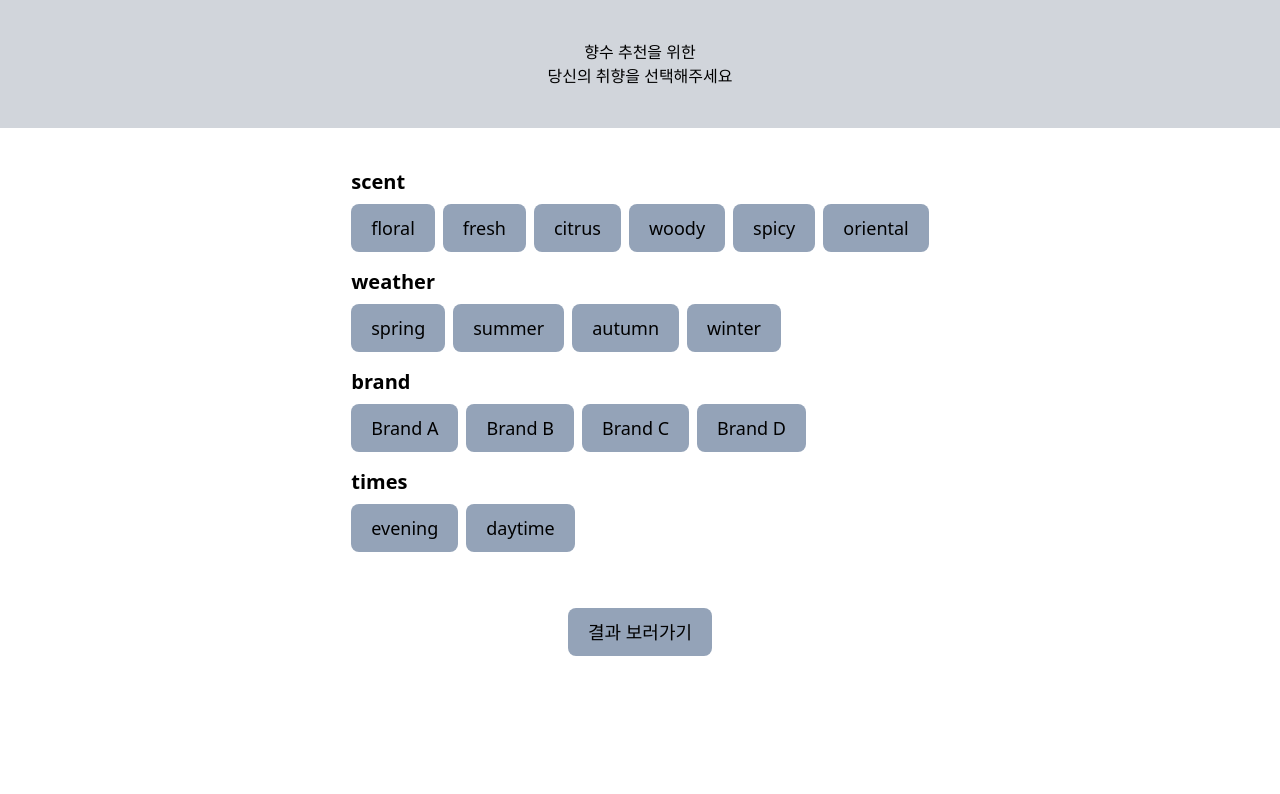
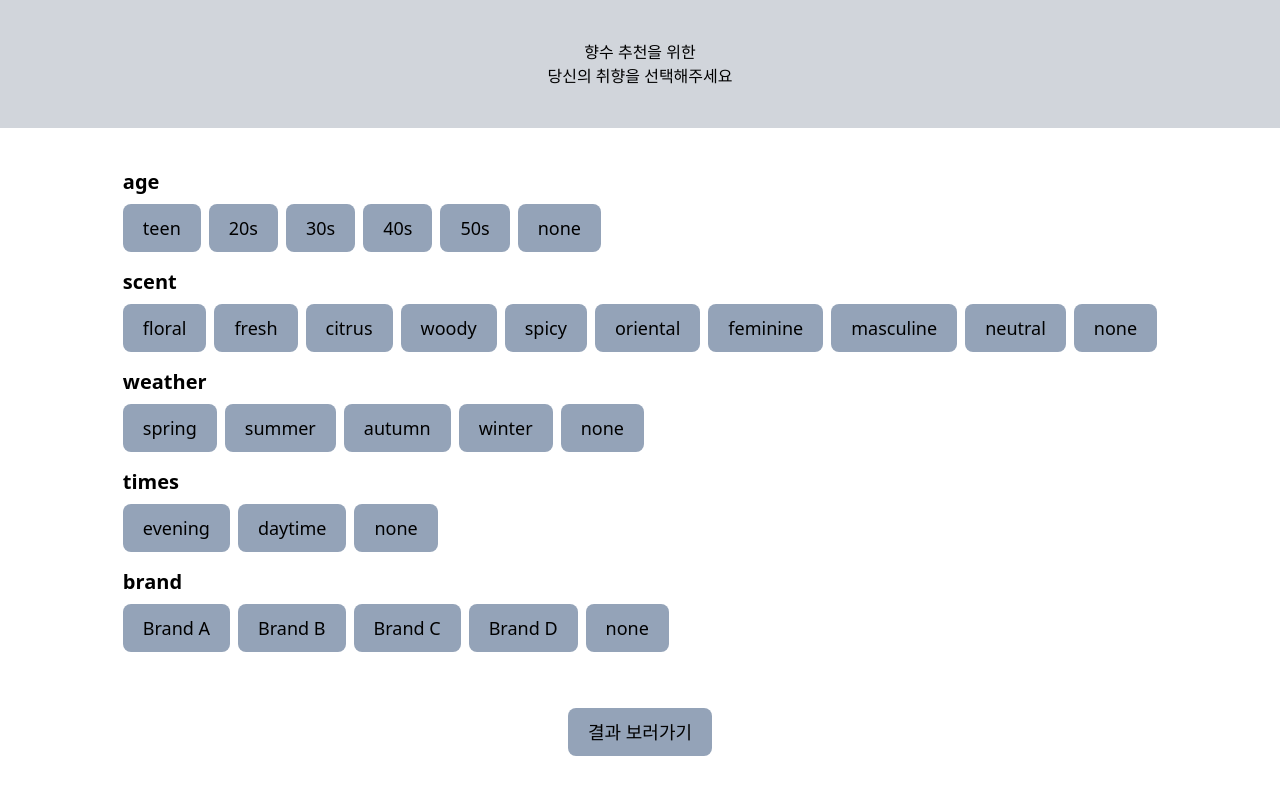
Before and after one commit to jerimy321/perfume-client, a React (Create React App) app: page / in a window 1280 px wide. Shown: the top 794 px of the page. Built offline with nearby package versions, Linux system fonts and the light colour scheme.

Commit message:
modify: 향수 카테고리 수정

```diff
--- a/src/data/perfumeData.ts
+++ b/src/data/perfumeData.ts
@@ -5,6 +5,7 @@ export interface Perfume {
   scent: string[];
   weather: string[];
   times: string[];
+  age: string[];
 }
 
 export const perfumes: Perfume[] = [
@@ -15,6 +16,7 @@ export const perfumes: Perfume[] = [
     scent: ['floral', 'fresh'],
     weather: ['spring', 'summer'],
     times: ['daytime'],
+    age: ['20s'],
   },
   {
     id: 2,
@@ -23,13 +25,26 @@ export const perfumes: Perfume[] = [
     scent: ['citrus', 'zesty'],
     weather: ['summer'],
     times: ['evening'],
+    age: ['30s'],
   },
   // ... 추가 향수 데이터
 ];
 
 export const categories: Record<string, string[]> = {
-  scent: ['floral', 'fresh', 'citrus', 'woody', 'spicy', 'oriental'],
-  weather: ['spring', 'summer', 'autumn', 'winter'],
-  brand: ['Brand A', 'Brand B', 'Brand C', 'Brand D'],
-  times: ['evening', 'daytime'],
+  age: ['teen', '20s', '30s', '40s', '50s', 'none'],
+  scent: [
+    'floral',
+    'fresh',
+    'citrus',
+    'woody',
+    'spicy',
+    'oriental',
+    'feminine',
+    'masculine',
+    'neutral',
+    'none',
+  ],
+  weather: ['spring', 'summer', 'autumn', 'winter', 'none'],
+  times: ['evening', 'daytime', 'none'],
+  brand: ['Brand A', 'Brand B', 'Brand C', 'Brand D', 'none'],
 };
```
